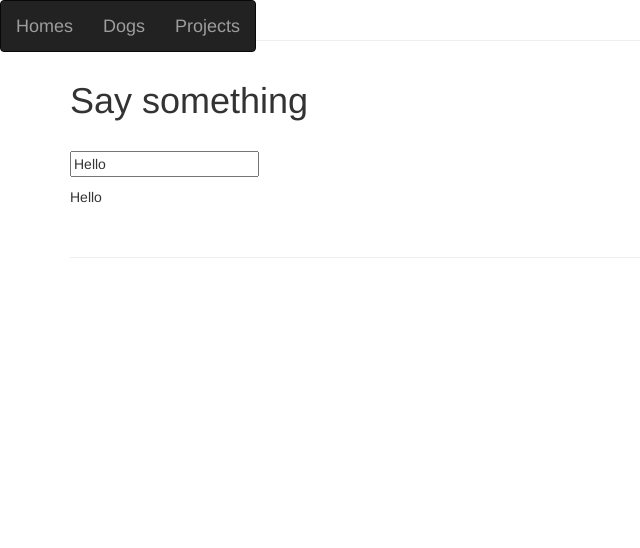
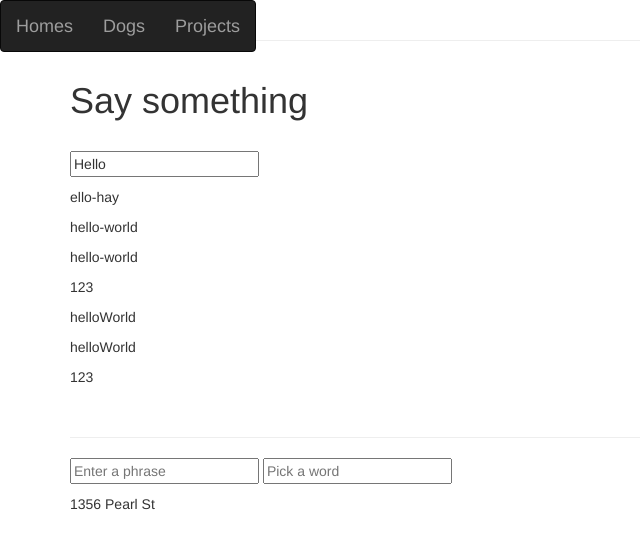
Before and after one commit to reydelo/angular-curriculum, a plain HTML site: page Unit-2/index.html in a window 1280 px wide. Shown: the whole page, without its empty margins (0-640 px from the left). Drawn offline with nearby package versions, Linux system fonts and the light colour scheme; some packages are replaced by stand-ins of ours.

Commit message:
custom filters in angular

```diff
--- a/Unit-2/index.html
+++ b/Unit-2/index.html
@@ -18,8 +18,17 @@
       <h1>Say something</h1>
       <br>
       <input type="text" ng-model="greeting" ng-init="greeting='Hello'"></p>
-      <p>{{ greeting }}</p>
+      <p>{{ greeting | pigLatin }}</p>
+      <p>{{ "hello-world" | kebab }}</p>
+      <p>{{ "hello_world" | kebab }}</p>
+      <p>{{ 123 | kebab }}</p>
+      <p>{{ "hello-world" | camel }}</p>
+      <p>{{ "hello_world" | camel }}</p>
+      <p>{{ 123 | camel }}</p>
       <br><hr>
+      <input type="text" ng-model="redactPhrase" placeholder="Enter a phrase">
+      <input type="text" ng-model="redactWord" placeholder="Pick a word">
+      <p>{{ redactPhrase | redact : redactWord }}</p>
   <div ng-view>
 
   </div>
--- a/Unit-2/js/app.js
+++ b/Unit-2/js/app.js
@@ -2,18 +2,18 @@ var app = angular.module("myApp", ['ngRoute']);
 
 app.config(function($routeProvider) {
     $routeProvider
-      // .when('/', {
-      //   templateUrl: 'partials/home.html',
-      //   controller: 'HomeController'
-      // })
-      // .when('/dogs', {
-      //   templateUrl: 'partials/dogs.html',
-      //   controller: 'DogsController'
-      // })
-      // .when('/projects', {
-      //   templateUrl: 'partials/projects.html',
-      //   controller: 'ProjectsController'
-      // })
+      .when('/', {
+        templateUrl: 'partials/home.html',
+        controller: 'HomeController'
+      })
+      .when('/dogs', {
+        templateUrl: 'partials/dogs.html',
+        controller: 'DogsController'
+      })
+      .when('/projects', {
+        templateUrl: 'partials/projects.html',
+        controller: 'ProjectsController'
+      })
       .when('/calculator/:operator/', {
         templateUrl: 'partials/calculator.html',
         controller: 'CalculatorController'
--- a/Unit-2/js/filters.js
+++ b/Unit-2/js/filters.js
@@ -0,0 +1,53 @@
+app.filter('kebab', function() {
+  return function (input) {
+    if (typeof input === "number") {
+      return input;
+    } else if (typeof input === "string") {
+      return input.replace(/_| /g, "-");
+    }
+  };
+});
+
+app.filter('camel', function() {
+  return function(input) {
+    if (typeof input === "number") {
+      return input;
+    } else if (typeof input === "string") {
+      array = input.split(/-|_/);
+      for (var i = 1; i < array.length; i++) {
+        array[i] = array[i].charAt(0).toUpperCase() + array[i].slice(1);
+      }
+      return array.join("");
+    }
+  }
+});
+
+app.filter('pigLatin', function() {
+  return function(input) {
+    array = input.split(" ");
+    for (var i = 0; i < array.length; i++) {
+      if(array[i].match(/^[eEaAiIoOuUyY]/) != null) {
+        array[i] = array[i] + "-yay";
+      } else {
+        if(array[i].length > 1 && array[i][1].match(/^[eEaAiIoOuUyY]/) != null) {
+          array[i] = array[i].slice(1) + "-" + array[i].substring(0, 1).toLowerCase() + "ay"
+        } else {
+          array[i] = array[i].slice(2) + "-" + array[i].substring(0, 2).toLowerCase() + "ay"
+        }
+      }
+    }
+    return array.join(" ");
+  }
+});
+
+app.filter('redact', function() {
+  return function(input, string) {
+    array = input.split(" ");
+    for(var i = 0; i < array.length; i++) {
+      if(array[i] === string) {
+        array[i] = "REDACTED";
+      }
+    }
+    return array.join(" ");
+  }
+});
```
